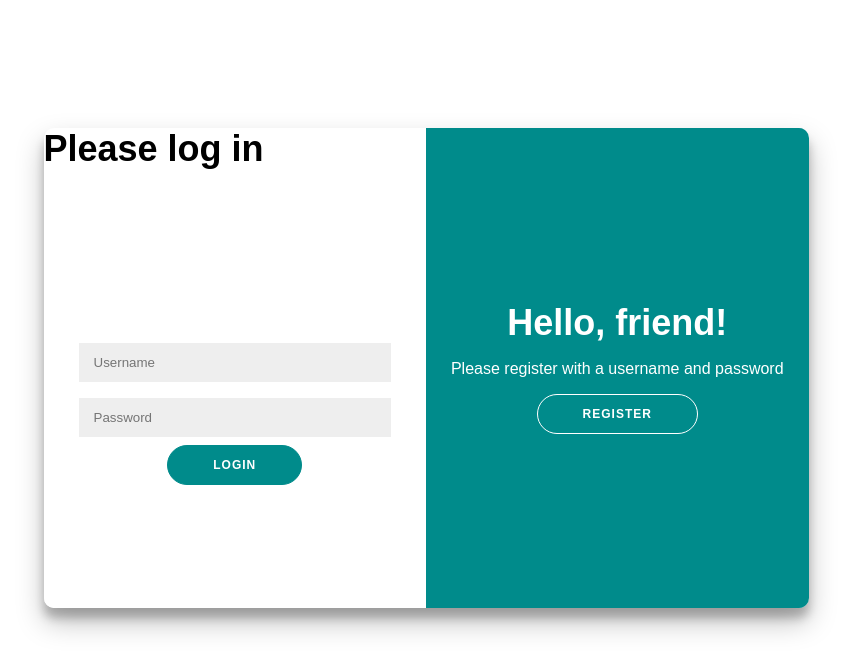
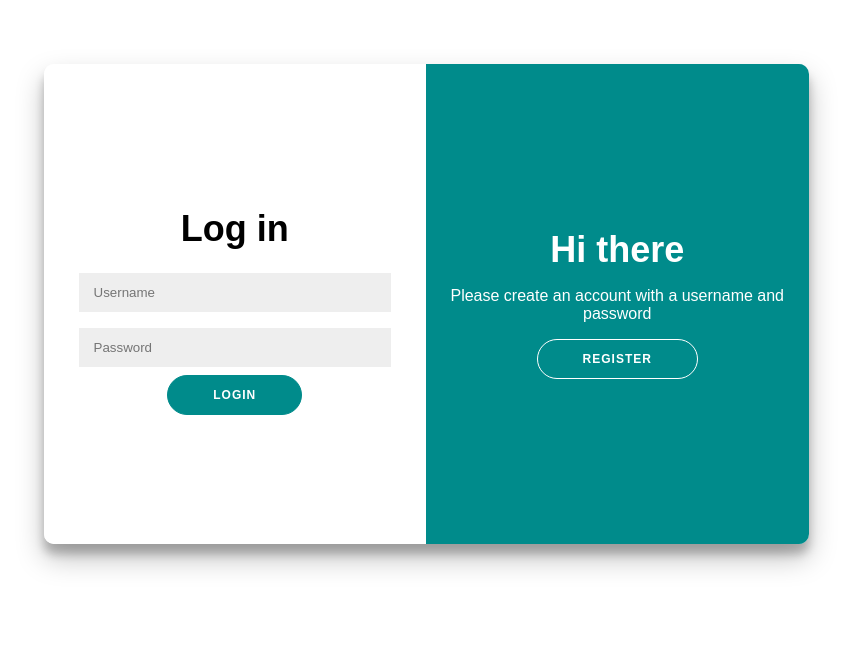
Before and after one commit to alejandrok93/front-end-lambda-notes, a React (Create React App) app: page /register in a window 1280 px wide. Shown: the top 672 px of the page, without its empty margins (214-1066 px from the left). Built offline with nearby package versions, Linux system fonts and the light colour scheme.

Commit message:
Fixed the wording and log in alert of login component

```diff
--- a/src/components/LoginForm/Login.css
+++ b/src/components/LoginForm/Login.css
@@ -69,9 +69,14 @@
 	background-color: lightgray;
 }
 
+
+*/
+
+/* Login alert for wrong username or password */
+
 .login-alert {
-	width: 85%;
-	height: 50px;
+	width: 90%;
+	height: 60px;
 	margin: 0 auto;
 	border: 1px solid red;
 	background-color: red;
@@ -79,9 +84,9 @@
 	color: white;
 }
 
-.login-alert p {
+.login-alert .alert-message {
 	margin: 10px 20px;
-} */
+}
 
 /* Updating design with sign in animation */
 
@@ -94,7 +99,7 @@
 	width: 765px;
 	max-width: 100%;
 	min-height: 480px;
-	margin: 10% auto;
+	margin: 5% auto;
 }
 
 .container h1 {
@@ -102,9 +107,16 @@
 	margin: 0;
 }
 
+.form-container form {
+	display: flex;
+	flex-direction: column;
+	justify-content: center;
+	align-items: center;
+}
+
 .form-container h1 {
 	font-weight: bold;
-	margin: 0;
+	margin: 15px 0;
 }
 
 .form-container p {
@@ -255,7 +267,7 @@
 }
 
 .overlay-left {
-	transform: translateY(-20%);
+	transform: translateX(-20%);
 }
 
 .container.container.register-form-active .overlay-left {
--- a/src/components/LoginForm/Login.js
+++ b/src/components/LoginForm/Login.js
@@ -44,13 +44,13 @@ class Login extends React.Component {
 	render() {
 		return (
 			<div className="form-container login-container">
-				<h1>Please log in</h1>
-				{this.state.loginAlert ? (
-					<LoginAlert
-						message={'There was an error with the username or password'}
-					/>
-				) : null}
 				<form>
+					<h1 className="form-title">Log in</h1>
+					{this.state.loginAlert ? (
+						<LoginAlert
+							message={'There was an error with the username or password'}
+						/>
+					) : null}
 					<input
 						type="text"
 						name="username"
--- a/src/components/LoginForm/LoginAlert.js
+++ b/src/components/LoginForm/LoginAlert.js
@@ -3,7 +3,7 @@ import React from 'react';
 const LoginAlert = props => {
 	return (
 		<div className="login-alert">
-			<p>{props.message}</p>
+			<p className="alert-message">{props.message}</p>
 		</div>
 	);
 };
--- a/src/components/LoginForm/LoginForm.js
+++ b/src/components/LoginForm/LoginForm.js
@@ -51,8 +51,8 @@ class LoginForm extends React.Component {
 							</button>
 						</div>
 						<div className="overlay-panel overlay-right">
-							<h1>Hello, friend!</h1>
-							<p>Please register with a username and password</p>
+							<h1>Hi there</h1>
+							<p>Please create an account with a username and password</p>
 							<button
 								onClick={this.handleClick}
 								value="register"
--- a/src/components/LoginForm/Register.js
+++ b/src/components/LoginForm/Register.js
@@ -19,7 +19,7 @@ class Register extends React.Component {
 			password: this.state.password
 		};
 		if (!user.username || !user.password) {
-			alert('Please sign in ');
+			alert('Please add a username or password ');
 		}
 		const url =
 			'https://lambda-notes-backend-project.herokuapp.com/api/users/register';
@@ -37,13 +37,13 @@ class Register extends React.Component {
 	render() {
 		return (
 			<div className="form-container register-container">
-				<h1>Please Register</h1>
 				<form>
+					<h1 className="form-title">Register</h1>
 					<input
 						type="text"
 						name="username"
 						value={this.state.username}
-						placeholder="Username"
+						placeholder="Add a Username"
 						onChange={e => this.handleInput(e)}
 					/>
 					<input
```
